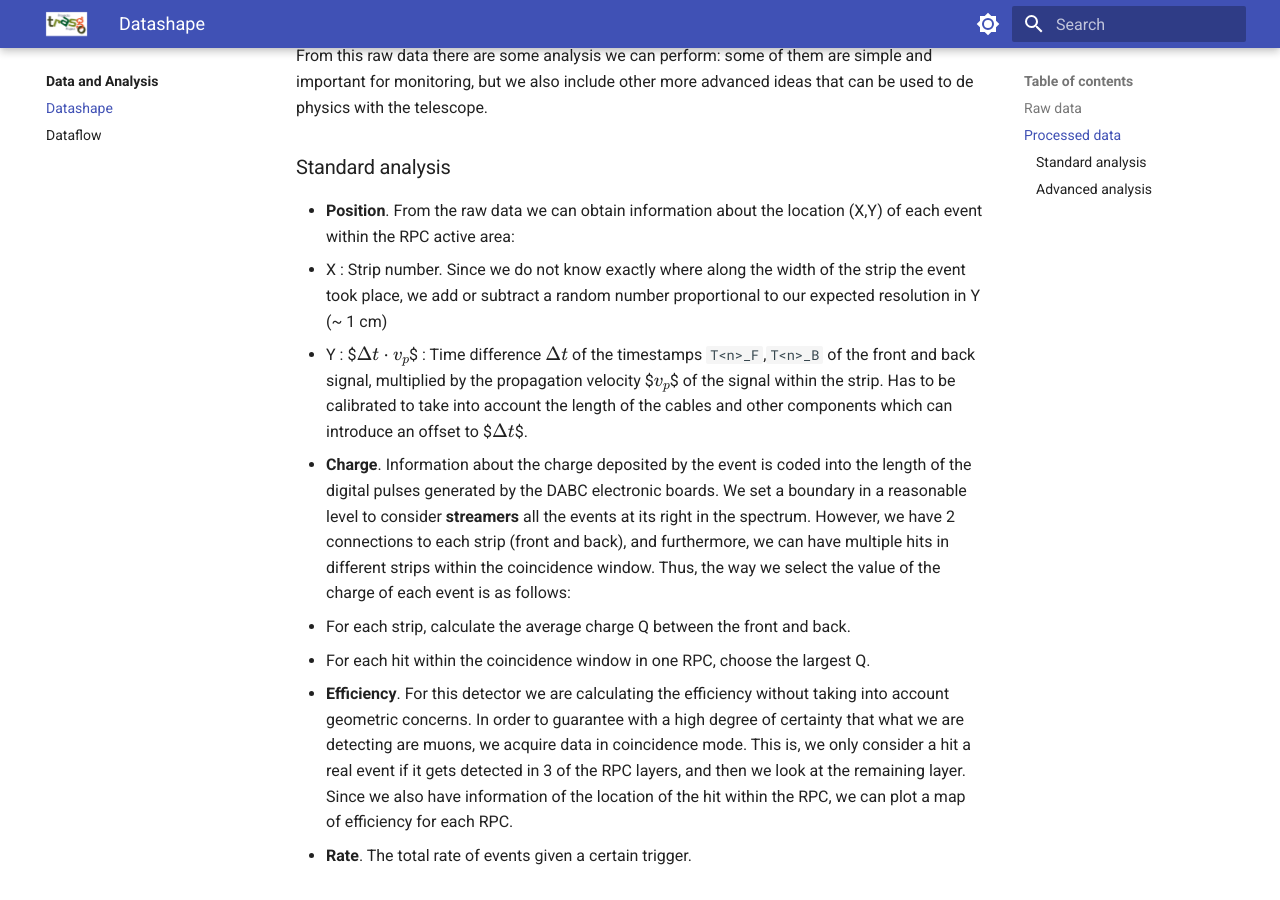
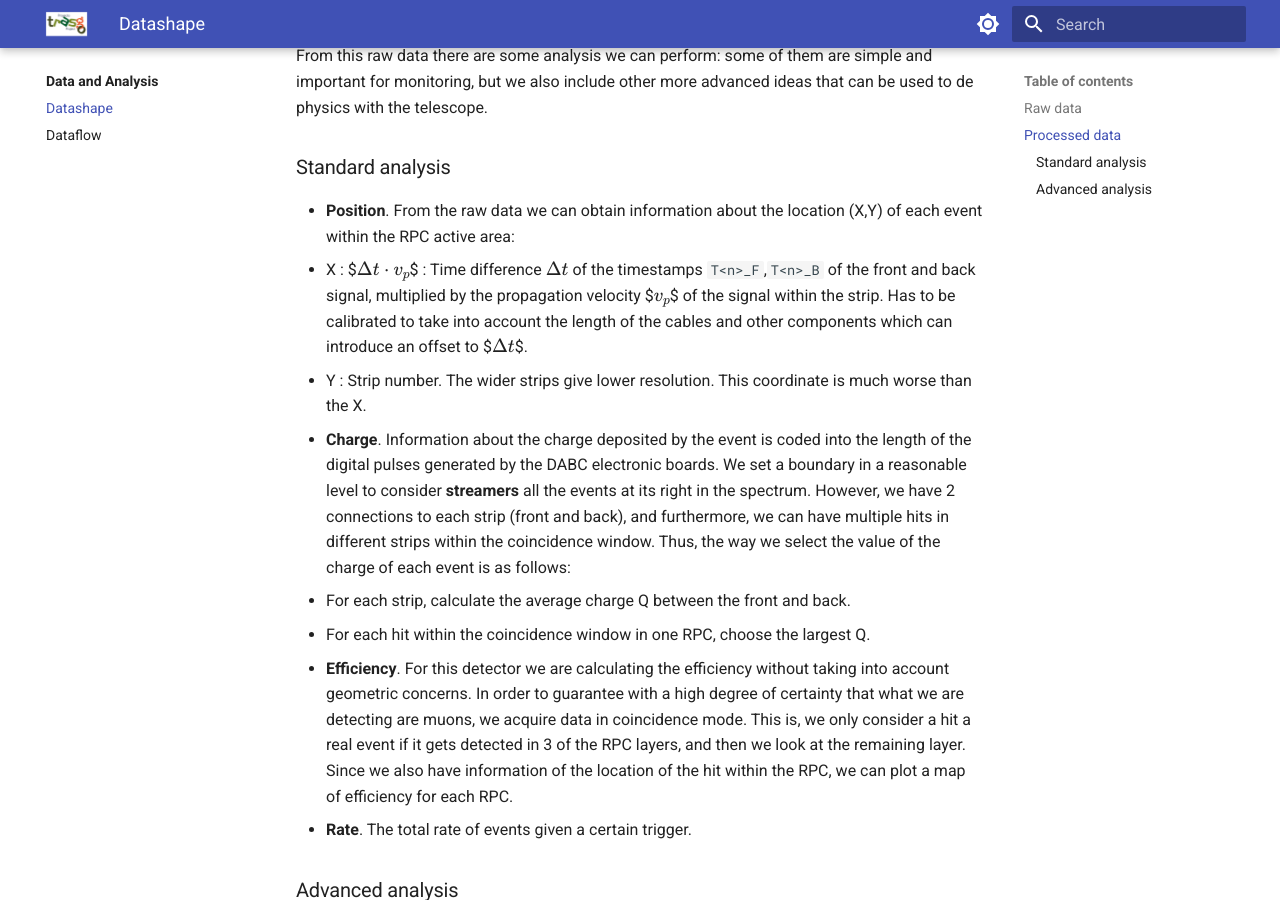
Before and after one commit to cayesoneira/miniTRASGO-documentation, an MkDocs documentation site: the page built from docs/data/shape.md, in a window 1280 px wide and 900 px high, scrolled down 571 px. Built offline with MkDocs 1.6.1 and Material for MkDocs 9.7.7, drawn with Linux system fonts in a browser that asks for light colours; formulas are drawn with MathJax 3.

Commit message:
Update shape.md

```diff
--- a/docs/data/shape.md
+++ b/docs/data/shape.md
@@ -9,8 +9,8 @@
 
 ### Standard analysis
 - **Position**. From the raw data we can obtain information about the location (X,Y) of each event within the RPC active area:
-  - X : Strip number. Since we do not know exactly where along the width of the strip the event took place, we add or subtract a random number proportional to our expected resolution in Y (~ 1 cm)
-  - Y : $\(\Delta t \cdot v_p\)$ : Time difference \(\Delta t\) of the timestamps `T<n>_F`,`T<n>_B` of the front and back signal, multiplied by the propagation velocity $\(v_p\)$ of the signal within the strip. Has to be calibrated to take into account the length of the cables and other components which can introduce an offset to $\(\Delta t\)$.
+  - X : $\(\Delta t \cdot v_p\)$ : Time difference \(\Delta t\) of the timestamps `T<n>_F`,`T<n>_B` of the front and back signal, multiplied by the propagation velocity $\(v_p\)$ of the signal within the strip. Has to be calibrated to take into account the length of the cables and other components which can introduce an offset to $\(\Delta t\)$.
+  - Y : Strip number. The wider strips give lower resolution. This coordinate is much worse than the X.
 - **Charge**. Information about the charge deposited by the event is coded into the length of the digital pulses generated by the DABC electronic boards. We set a boundary in a reasonable level to consider **streamers** all the events at its right in the spectrum. However, we have 2 connections to each strip (front and back), and furthermore, we can have multiple hits in different strips within the coincidence window. Thus, the way we select the value of the charge of each event is as follows:
   1. For each strip, calculate the average charge Q between the front and back.
   2. For each hit within the coincidence window in one RPC, choose the largest Q.
```
